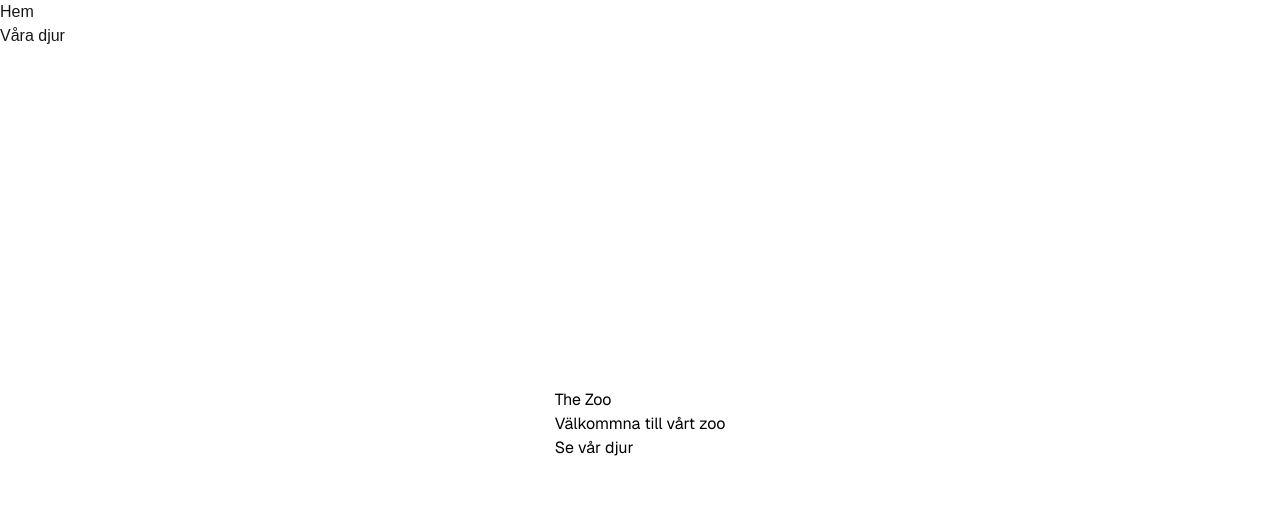
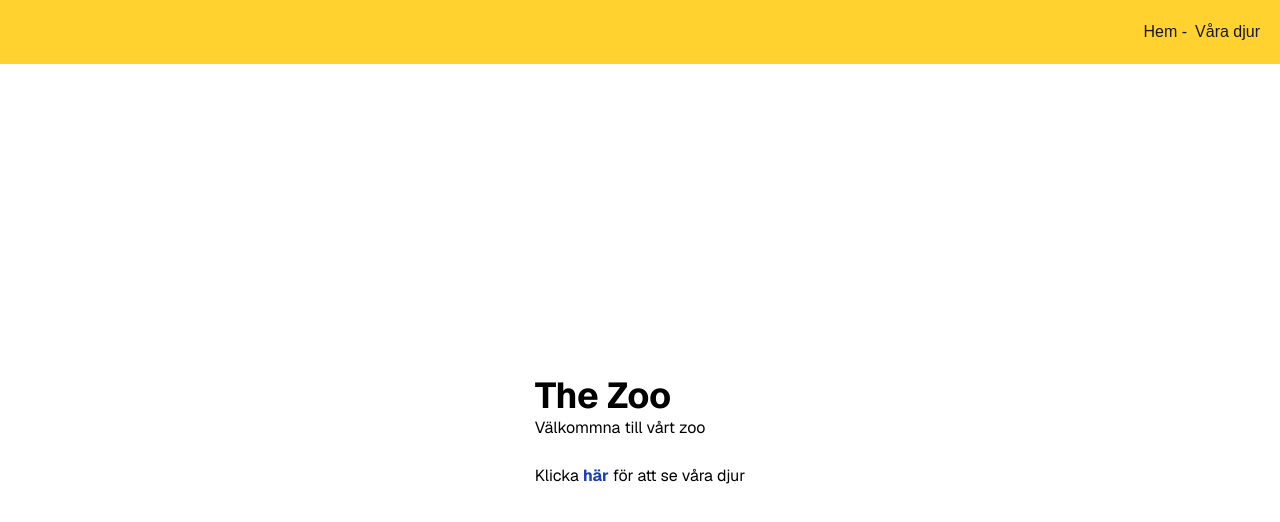
Before and after one commit to farzad-sanaie/theZoo, a Next.js app: page / in a window 1280 px wide. Shown: the top 522 px of the page. Built offline with nearby package versions, Linux system fonts and the light colour scheme.

Commit message:
Added styles

```diff
--- a/app/animals/[id]/page.tsx
+++ b/app/animals/[id]/page.tsx
@@ -47,19 +47,20 @@ const AnimalDetails = () => {
   }
 
   return (
-    <article>
-      <h1>{animal.name}</h1>
+    <article className="border border-grey-100 flex flex-col rounded gap-8">
+      <h1 className="text-4xl font-bold">{animal.name}</h1>
       <p>{animal.longDescription}</p>
       <p>
         {animal.isFed
-          ? `Matad: ${new Date(animal.lastFed).toLocaleString()}`
-          : "Inte matad ännu"}
+          ? `${animal.name} blev matad: ${new Date(animal.lastFed).toLocaleString()}`
+          : `${animal.name} är inte matad ännu`}
       </p>
       <button
         onClick={feedAnimal}
         disabled={animal.isFed}
+        className="bg-green-700 text-white font bold rounded disabled:bg-gray-400"
       >
-        Mata djur
+        Klicka för att mata {animal.name}
       </button>
     </article>
   );
--- a/app/components/AnimalCard.tsx
+++ b/app/components/AnimalCard.tsx
@@ -8,10 +8,10 @@ type AnimalCardProps = {
 export const AminalCard = ({ animal }: AnimalCardProps) => {
   return (
     <>
-      <article>
-        <h2>{animal.name}</h2>
+      <article className="border border-gray-400 flex flex-col gap-3 p-4 rounded">
+        <h2 className="text-2xl font bold">{animal.name}</h2>
         <p>{animal.shortDescription}</p>
-        <Link href={`/animals/${animal.id}`}>Läs mer</Link>
+        <Link className="font-bold text-blue-800" href={`/animals/${animal.id}`}>Läs mer</Link>
       </article>
     </>
   );
--- a/app/components/Animals.tsx
+++ b/app/components/Animals.tsx
@@ -7,7 +7,7 @@ type AnimalProps = {
 
 export const Animals = ({ animals }: AnimalProps) => {
   return (
-    <section>
+    <section className="grid grid-cols-1 md:grid-cols-2 gap-4">
       {animals.map((animal) => (
         <article key={animal.id}>
           <AminalCard animal={animal} key={animal.id} />
--- a/app/components/Header.tsx
+++ b/app/components/Header.tsx
@@ -6,10 +6,10 @@ export const Header = () => {
   return (
     <>
       <header>
-        <nav>
-          <ul>
+        <nav className="w-full p-5 bg-amber-300">
+          <ul className="flex justify-end gap-2">
             <li>
-              <Link href={"/"}>Hem</Link>
+              <Link href={"/"}>Hem -</Link>
             </li>
             <li>
               <Link href={"/animals"}>Våra djur</Link>
--- a/app/page.tsx
+++ b/app/page.tsx
@@ -5,9 +5,10 @@ export default function Home() {
     <>
       <div className="flex flex-col flex-1 items-center justify-center bg-white text-black font-sans">
         <main>
-          <h1>The Zoo</h1>
+          <h1 className="text-4xl font-bold">The Zoo</h1>
           <p>Välkommna till vårt zoo</p>
-          <Link href={"/animals"}>Se vår djur</Link>
+          <br></br>
+          <p>Klicka <Link className="font-bold text-blue-800" href={"/animals"}>här</Link> för att se våra djur</p>
         </main>
       </div>
     </>
```
